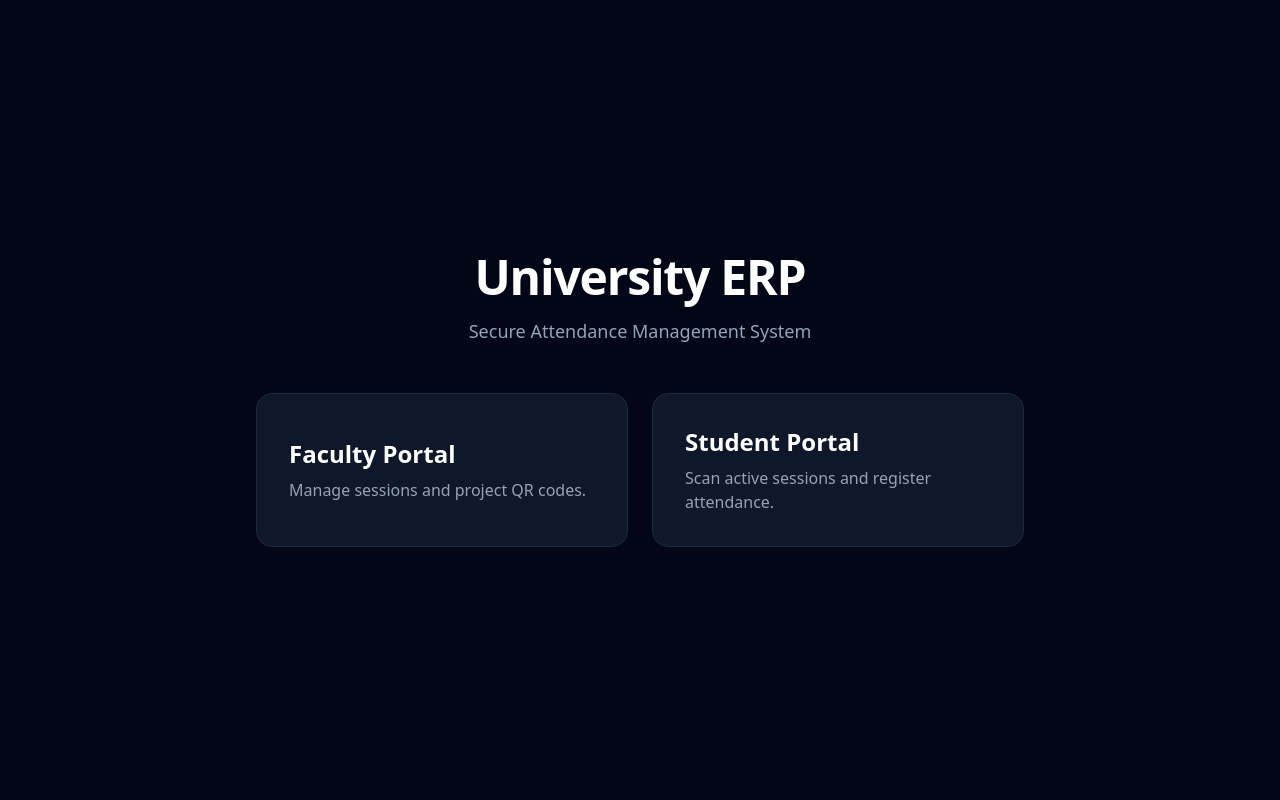
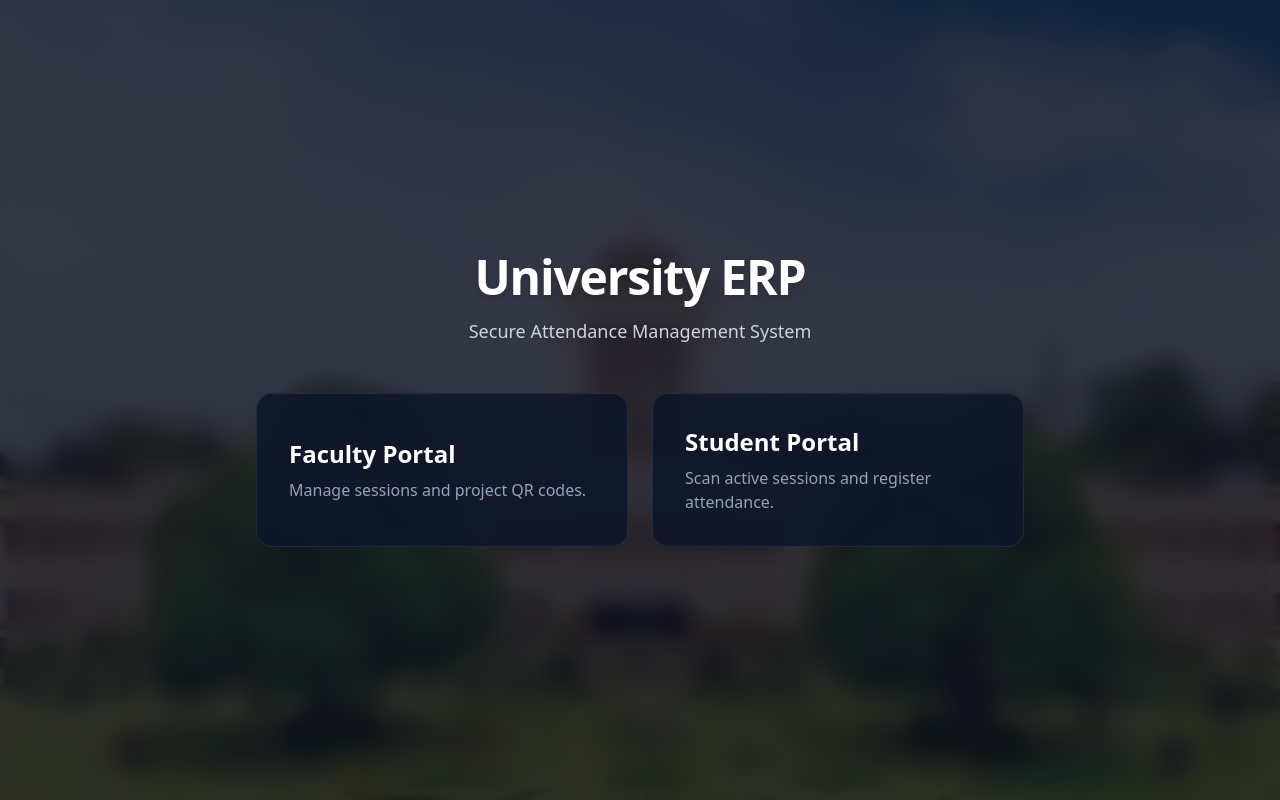
Before and after one commit to SubhraX/attendance-portal, a React (Vite) app in the folder frontend/: page / in a window 1280 px wide. Built offline with nearby package versions, Linux system fonts and the light colour scheme.

Commit message:
Refactor code structure for improved readability and maintainability

```diff
--- a/frontend/src/Login.jsx
+++ b/frontend/src/Login.jsx
@@ -14,10 +14,8 @@ export default function Login() {
     setIsLoading(true);
     setStatus('');
 
-    // DEVICE LOCK LOGIC: Generate or retrieve permanent device ID
     let deviceId = localStorage.getItem('deviceId');
     if (!deviceId) {
-      // Fallback for older browsers if crypto.randomUUID is not available
       deviceId = window.crypto?.randomUUID
         ? window.crypto.randomUUID()
         : `device-${Date.now()}-${Math.floor(Math.random() * 1000000)}`;
@@ -28,7 +26,7 @@ export default function Login() {
       const res = await fetch('https://attendance-portal-p2lp.onrender.com/api/auth/login', {
         method: 'POST',
         headers: { 'Content-Type': 'application/json' },
-        body: JSON.stringify({ email, password, deviceId }) // Included deviceId
+        body: JSON.stringify({ email, password, deviceId })
       });
       const data = await res.json();
 
@@ -53,44 +51,60 @@ export default function Login() {
     }
   };
 
+  // Shared background styling wrapper
+  const BackgroundWrapper = ({ children }) => (
+    <div
+      className="min-h-screen flex items-center justify-center p-4 relative bg-cover bg-center bg-no-repeat"
+      style={{ backgroundImage: `url('/Bits messera.jpg')` }}
+    >
+      {/* Heavy blur overlay to ensure content readability */}
+      <div className="absolute inset-0 bg-slate-950/80 backdrop-blur-md"></div>
+
+      {/* Content container */}
+      <div className="relative z-10 w-full flex flex-col items-center justify-center">
+        {children}
+      </div>
+    </div>
+  );
+
   if (!role) {
     return (
-      <div className="min-h-screen bg-slate-950 flex flex-col items-center justify-center p-4">
+      <BackgroundWrapper>
         <div className="max-w-3xl w-full text-center mb-12 animate-fade-in-up">
-          <h1 className="text-4xl md:text-5xl font-extrabold text-white tracking-tight mb-4">University ERP</h1>
-          <p className="text-slate-400 text-lg">Secure Attendance Management System</p>
+          <h1 className="text-4xl md:text-5xl font-extrabold text-white tracking-tight mb-4 drop-shadow-lg">University ERP</h1>
+          <p className="text-slate-300 text-lg font-medium drop-shadow-md">Secure Attendance Management System</p>
         </div>
         <div className="grid md:grid-cols-2 gap-6 w-full max-w-3xl animate-fade-in-up">
-          <button onClick={() => setRole('instructor')} className="group relative bg-slate-900 border border-slate-800 p-8 rounded-2xl hover:border-blue-500 hover:shadow-[0_0_30px_rgba(59,130,246,0.15)] transition-all duration-300 text-left overflow-hidden">
+          <button onClick={() => setRole('instructor')} className="group relative bg-slate-900/90 border border-slate-700/50 p-8 rounded-2xl hover:border-blue-500 hover:bg-slate-900 hover:shadow-[0_0_30px_rgba(59,130,246,0.2)] transition-all duration-300 text-left overflow-hidden backdrop-blur-xl">
             <div className="relative z-10">
               <h2 className="text-2xl font-bold text-white mb-2 group-hover:text-blue-400">Faculty Portal</h2>
               <p className="text-slate-400">Manage sessions and project QR codes.</p>
             </div>
           </button>
-          <button onClick={() => setRole('student')} className="group relative bg-slate-900 border border-slate-800 p-8 rounded-2xl hover:border-emerald-500 hover:shadow-[0_0_30px_rgba(16,185,129,0.15)] transition-all duration-300 text-left overflow-hidden">
+          <button onClick={() => setRole('student')} className="group relative bg-slate-900/90 border border-slate-700/50 p-8 rounded-2xl hover:border-emerald-500 hover:bg-slate-900 hover:shadow-[0_0_30px_rgba(16,185,129,0.2)] transition-all duration-300 text-left overflow-hidden backdrop-blur-xl">
             <div className="relative z-10">
               <h2 className="text-2xl font-bold text-white mb-2 group-hover:text-emerald-400">Student Portal</h2>
               <p className="text-slate-400">Scan active sessions and register attendance.</p>
             </div>
           </button>
         </div>
-      </div>
+      </BackgroundWrapper>
     );
   }
 
   return (
-    <div className="min-h-screen bg-slate-950 flex items-center justify-center p-4">
-      <div className="bg-slate-900 border border-slate-800 p-8 rounded-2xl max-w-md w-full shadow-2xl animate-fade-in-up">
-        <button onClick={() => { setRole(null); setStatus(''); }} className="text-slate-500 hover:text-white mb-6">&larr; Back to roles</button>
+    <BackgroundWrapper>
+      <div className="bg-slate-900/95 border border-slate-700/50 p-8 rounded-2xl max-w-md w-full shadow-2xl animate-fade-in-up backdrop-blur-xl">
+        <button onClick={() => { setRole(null); setStatus(''); }} className="text-slate-400 hover:text-white mb-6 transition-colors font-medium">&larr; Back to roles</button>
         <h2 className="text-3xl font-bold text-white mb-2">{role === 'instructor' ? 'Faculty Login' : 'Student Login'}</h2>
         <form onSubmit={handleLogin} className="flex flex-col gap-5 mt-6">
-          <input type="email" placeholder="Email Address" className="bg-slate-950 border border-slate-700 text-white rounded-lg p-3 focus:outline-none focus:border-blue-500" onChange={e => setEmail(e.target.value)} required />
-          <input type="password" placeholder="Password" className="bg-slate-950 border border-slate-700 text-white rounded-lg p-3 focus:outline-none focus:border-blue-500" onChange={e => setPassword(e.target.value)} required />
+          <input type="email" placeholder="Email Address" className="bg-slate-950/80 border border-slate-700/50 text-white rounded-lg p-3 focus:outline-none focus:border-blue-500 transition-colors" onChange={e => setEmail(e.target.value)} required />
+          <input type="password" placeholder="Password" className="bg-slate-950/80 border border-slate-700/50 text-white rounded-lg p-3 focus:outline-none focus:border-blue-500 transition-colors" onChange={e => setPassword(e.target.value)} required />
           <button
             type="submit"
             disabled={isLoading}
-            className={`flex justify-center items-center text-white font-bold py-3 rounded-lg transition-all ${
-              role === 'instructor' ? 'bg-blue-600 hover:bg-blue-500' : 'bg-emerald-600 hover:bg-emerald-500'
+            className={`flex justify-center items-center text-white font-bold py-3 rounded-lg transition-all shadow-lg ${
+              role === 'instructor' ? 'bg-blue-600 hover:bg-blue-500 hover:shadow-blue-500/25' : 'bg-emerald-600 hover:bg-emerald-500 hover:shadow-emerald-500/25'
             } ${isLoading ? 'opacity-70 cursor-not-allowed' : ''}`}
           >
             {isLoading ? (
@@ -106,8 +120,8 @@ export default function Login() {
             )}
           </button>
         </form>
-        {status && <div className="mt-6 p-3 bg-red-900/30 border border-red-800 text-red-400 rounded-lg text-sm text-center">{status}</div>}
+        {status && <div className="mt-6 p-3 bg-red-900/30 border border-red-800/50 text-red-400 rounded-lg text-sm text-center font-medium">{status}</div>}
       </div>
-    </div>
+    </BackgroundWrapper>
   );
 }
```
Also changed, not shown: frontend/public/Bits messera.jpg (added).
